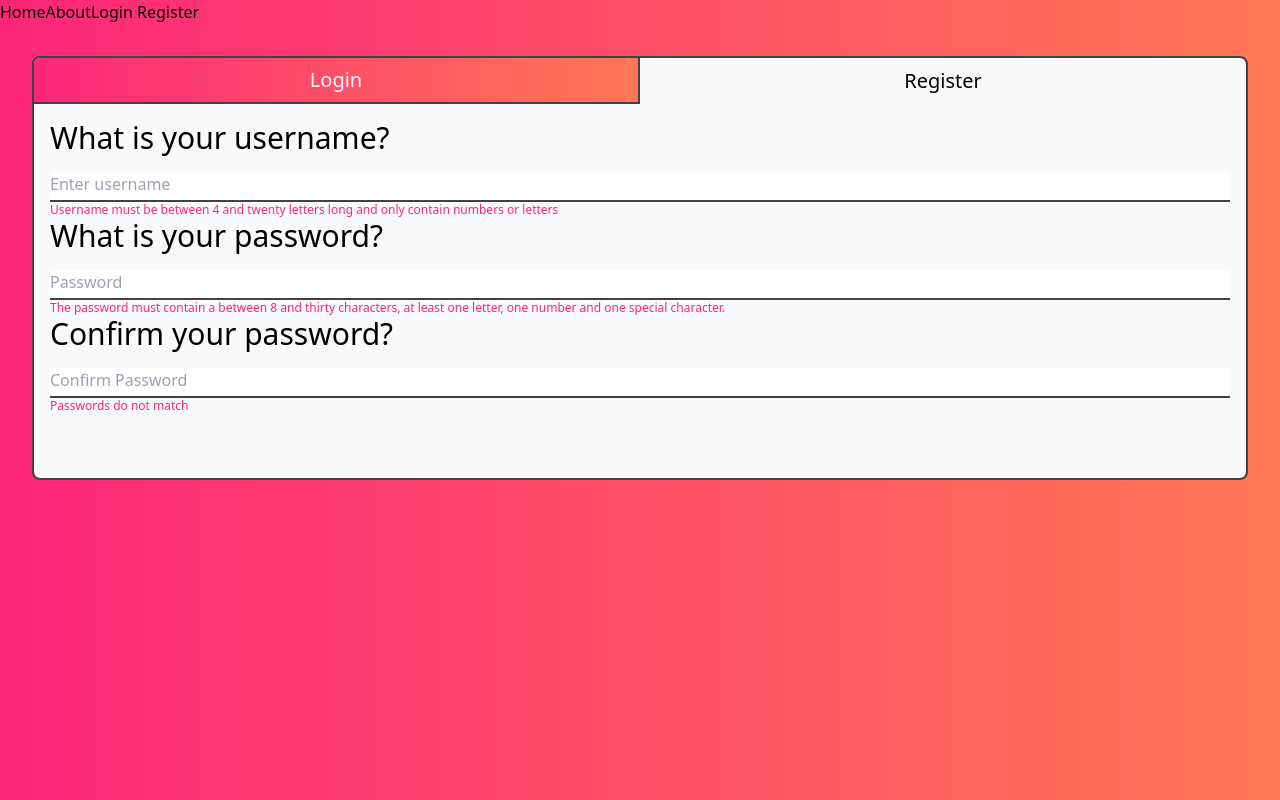
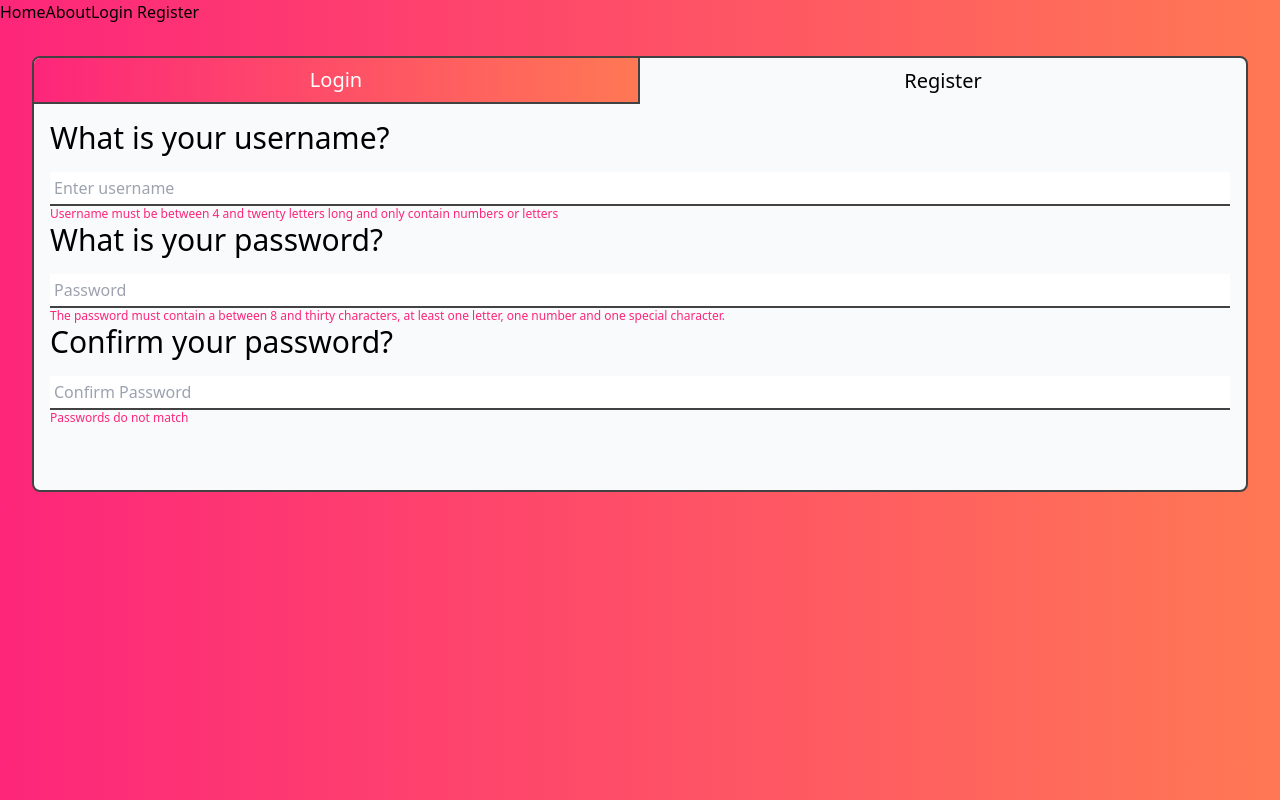
Before and after one commit to u-s-c-l/i-t-t-w-s-d, a React (Create React App) app: page /about in a window 1280 px wide. Both pictures are taken after a click on the button "Register". Built offline with nearby package versions, Linux system fonts and the light colour scheme.

Commit message:
change login form padding

```diff
--- a/src/components/Login/index.js
+++ b/src/components/Login/index.js
@@ -43,7 +43,7 @@ const Login = () => {
             placeholder="Enter username"
             required
             className={
-              "peer border-b-2 border-tblack font-extralight pb-1 mt-4 w-full focus:outline-none focus:border-green-500 focus:invalid:border-tpink"
+              "peer border-b-2 border-tblack font-extralight p-1 mt-4 w-full focus:outline-none focus:border-green-500 focus:invalid:border-tpink"
             }
           />
         </div>
@@ -56,7 +56,7 @@ const Login = () => {
             onChange={handleInput}
             placeholder="Password"
             required
-            className="peer border-b-2 border-tblack font-extralight pb-1 mt-4 w-full focus:outline-none focus:border-green-500 focus:invalid:border-tpink"
+            className="peer border-b-2 border-tblack font-extralight p-1 mt-4 w-full focus:outline-none focus:border-green-500 focus:invalid:border-tpink"
           />
         </div>
         <input
--- a/src/components/Register/index.js
+++ b/src/components/Register/index.js
@@ -4,7 +4,7 @@ import { useNavigate } from "react-router-dom";
 // import { Wisdom } from "../../contexts"
 
 const Register = () => {
-  const [password, setPassword] = useState();
+  const [password, setPassword] = useState("");
 
   let navigate = useNavigate();
   const { register, login } = useAuthContext();
@@ -67,7 +67,7 @@ const Register = () => {
             placeholder="Enter username"
             required
             className={
-              "peer border-b-2 border-tblack font-extralight pb-1 mt-4 w-full focus:outline-none focus:border-green-500 focus:invalid:border-tpink"
+              "peer border-b-2 border-tblack font-extralight p-1 mt-4 w-full focus:outline-none focus:border-green-500 focus:invalid:border-tpink"
             }
             pattern={"([0-9]|[A-Z]|[a-z]){4,20}"}
           />
@@ -86,7 +86,7 @@ const Register = () => {
             placeholder="Password"
             pattern="^(?=.*[A-Za-z])(?=.*\d)(?=.*[@$!%*#?&])[A-Za-z\d@$!%*#?&]{8,30}$"
             required
-            className="peer border-b-2 border-tblack font-extralight pb-1 mt-4 w-full focus:outline-none focus:border-green-500 focus:invalid:border-tpink"
+            className="peer border-b-2 border-tblack font-extralight p-1 mt-4 w-full focus:outline-none focus:border-green-500 focus:invalid:border-tpink"
           />
           <p className="invisible peer-invalid:visible text-tpink text-xs font-thin">
             The password must contain a between 8 and thirty characters, at
@@ -101,7 +101,7 @@ const Register = () => {
             value={formData.passwordConfirmation}
             onChange={handleInput}
             placeholder="Confirm Password"
-            className="peer border-b-2 border-tblack font-extralight pb-1 mt-4 w-full focus:outline-none focus:border-green-500 focus:invalid:border-tpink"
+            className="peer border-b-2 border-tblack font-extralight p-1 mt-4 w-full focus:outline-none focus:border-green-500 focus:invalid:border-tpink"
             required
             pattern={password}
           />
```
